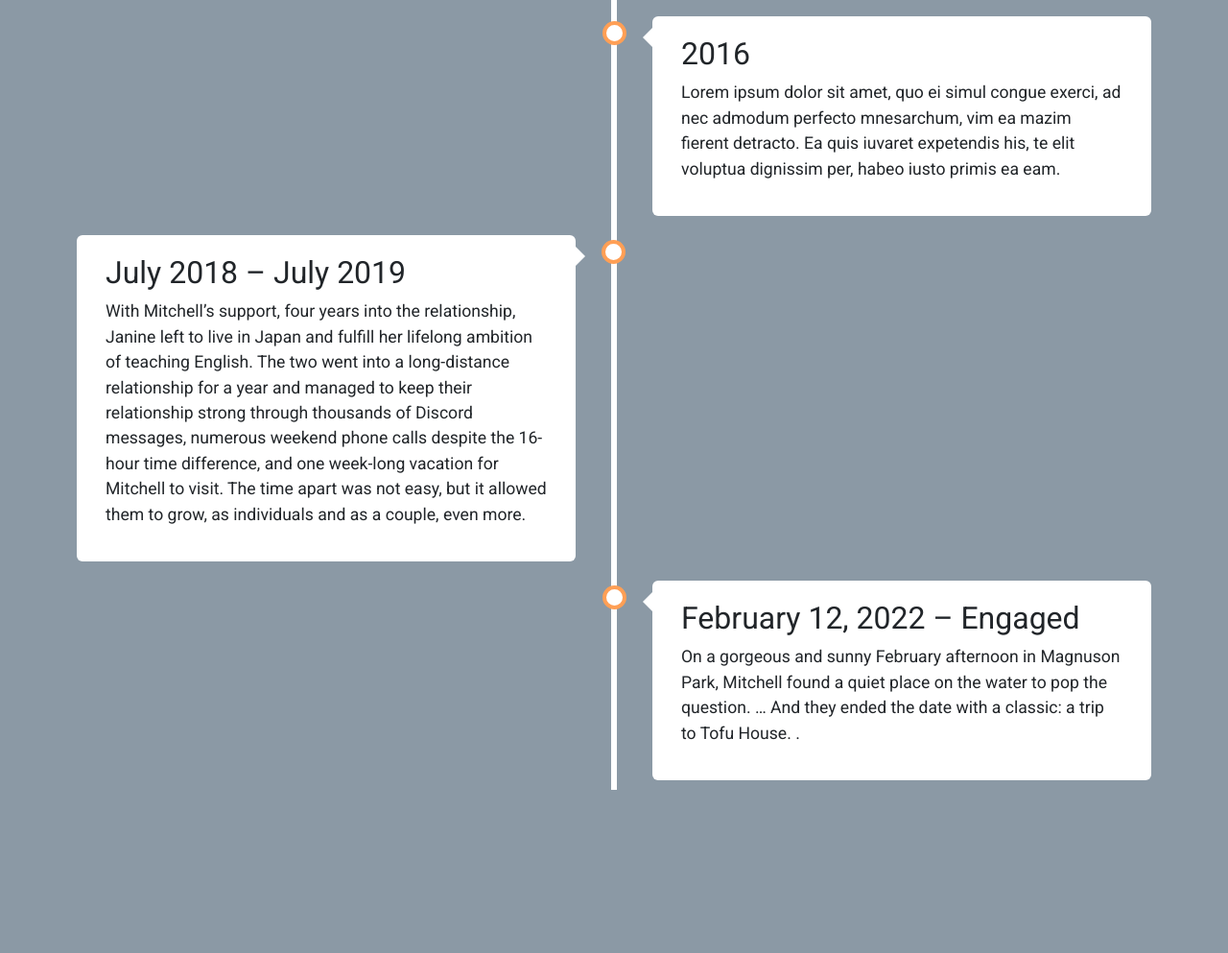
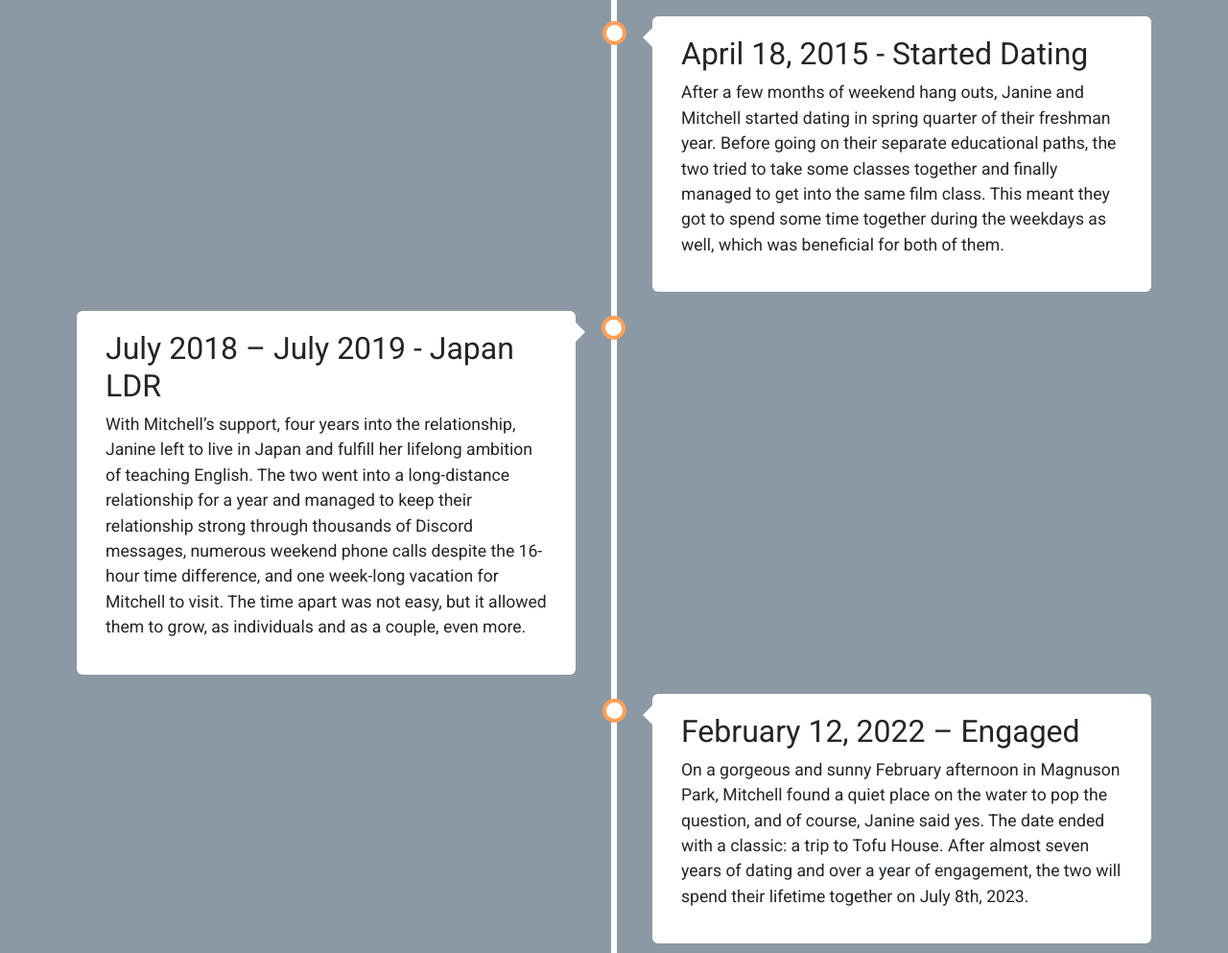
Before and after one commit to francmit/francmit.github.io, a plain HTML site: page index.html in a window 1280 px wide. Shown: the part 1351-2344 px from the top of the page at 96% size. Before the commit the page ends 2174 px from the top, so only its background shows below. Drawn offline with nearby package versions, Linux system fonts and the light colour scheme.

Commit message:
Update Our Story text

```diff
--- a/index.html
+++ b/index.html
@@ -45,13 +45,13 @@
                 </div>
                 <div class="timeline-container right">
                   <div class="content">
-                    <h2>2016</h2>
-                    <p>Lorem ipsum dolor sit amet, quo ei simul congue exerci, ad nec admodum perfecto mnesarchum, vim ea mazim fierent detracto. Ea quis iuvaret expetendis his, te elit voluptua dignissim per, habeo iusto primis ea eam.</p>
+                    <h2>April 18, 2015 - Started Dating</h2>
+                    <p>After a few months of weekend hang outs, Janine and Mitchell started dating in spring quarter of their freshman year. Before going on their separate educational paths, the two tried to take some classes together and finally managed to get into the same film class. This meant they got to spend some time together during the weekdays as well, which was beneficial for both of them.</p>
                   </div>
                 </div>
                 <div class="timeline-container left">
                   <div class="content">
-                    <h2>July 2018 – July 2019</h2>
+                    <h2>July 2018 – July 2019 - Japan LDR</h2>
                     <p>With Mitchell’s support, four years into the relationship, Janine left to live in Japan and fulfill her lifelong ambition of teaching English. The two went into a long-distance relationship for a year and managed to keep their relationship strong through thousands of Discord messages, numerous weekend phone calls despite the 16-hour time difference, and one week-long vacation for Mitchell to visit. The time apart was not easy, but it allowed them to grow, as individuals and as a couple, even more.
                     </p>
                   </div>
@@ -59,7 +59,7 @@
                 <div class="timeline-container right">
                     <div class="content">
                       <h2>February 12, 2022 – Engaged </h2>
-                      <p>On a gorgeous and sunny February afternoon in Magnuson Park, Mitchell found a quiet place on the water to pop the question. … And they ended the date with a classic: a trip to Tofu House. .</p>
+                      <p>On a gorgeous and sunny February afternoon in Magnuson Park, Mitchell found a quiet place on the water to pop the question, and of course, Janine said yes. The date ended with a classic: a trip to Tofu House. After almost seven years of dating and over a year of engagement, the two will spend their lifetime together on July 8th, 2023.</p>
                     </div>
                 </div>
             </div>
```
